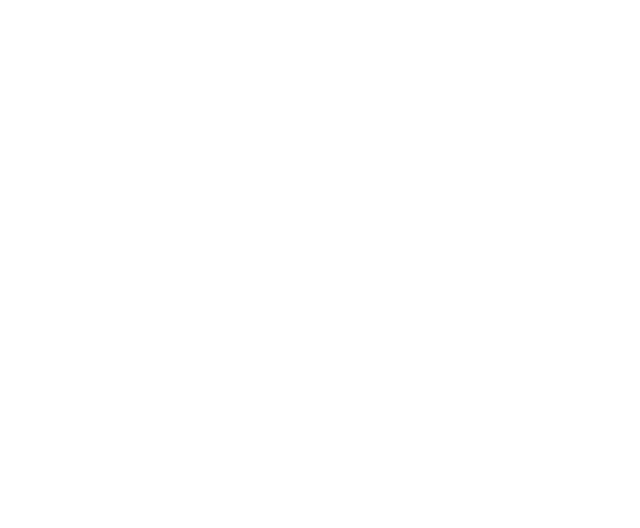
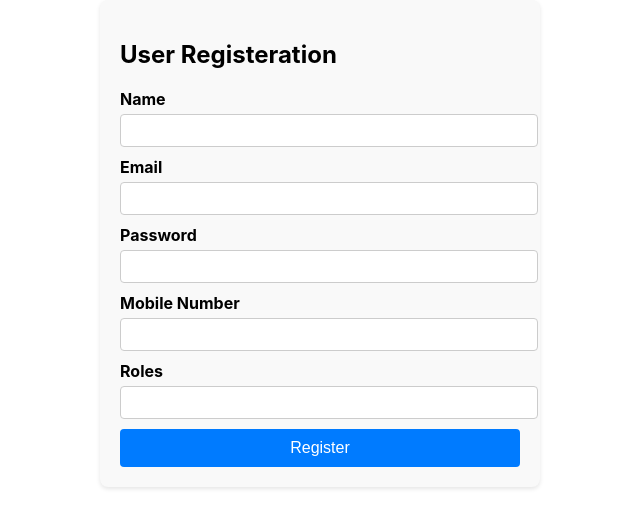
Before and after one commit to itsthamizh/zCartFrontend, a React (Create React App) app: page /registration in a window 1280 px wide. Before the commit this address had no page. Shown: the top 528 px of the page, without its empty margins (320-960 px from the left). Built offline with nearby package versions, Linux system fonts and the light colour scheme.

Commit message:
add registration

```diff
--- a/src/App.js
+++ b/src/App.js
@@ -5,6 +5,7 @@
 
 import './App.css';
 import ListAllUsers from './components/users/ListAllUsers';
+import UserRegistration from './components/users/UserRegistration';
 
 const ROLES = {
   'User': 2001,
@@ -20,6 +21,7 @@
           <Route path="/" element={<Layout />} />
           <Route path="/login" element={<Login />} />
           <Route path='/list-all-users' element={<ListAllUsers/>}/>
+          <Route path='/registration' element={<UserRegistration/>}/>
       </Routes>
     </BrowserRouter>
   );
--- /dev/null
+++ b/src/components/users/UserRegistration.js
@@ -0,0 +1,103 @@
+import React, { useState } from 'react';
+import axios from 'axios';
+
+import '../../css/user/userRegistration.css';
+
+const UserRegistration = () => {
+  const [formData, setFormData] = useState({
+    name: '',
+    username: '',
+    password: '',
+    mobileNumber : '',
+    roles : ''
+  });
+
+  const handleChange = (e) => {
+    const { name, value } = e.target;
+    setFormData({
+      ...formData,
+      [name]: value,
+    });
+  };
+
+  const handleSubmit = async (e) => {
+    e.preventDefault();
+
+    try {
+        const response = await axios.post('/api/users/register', formData);
+
+        if (response.status === 200) {
+          alert('User registered successfully');
+        } else {
+          throw new Error('Error registering user');
+        }
+      } catch (error) {
+        console.error('Error:', error);
+        alert('Error registering user');
+      }
+  };
+
+  return (
+    <div className="registration-form">
+      <h2>User Registeration</h2>
+      <form onSubmit={handleSubmit}>
+        <div className="form-group">
+          <label htmlFor="name">Name</label>
+          <input
+            type="text"
+            name="name"
+            value={formData.name}
+            onChange={handleChange}
+            required
+          />
+        </div>
+        <div className="form-group">
+        <label htmlFor="email">Email</label>
+        <input
+            type="email"
+            name="email"
+            value={formData.email}
+            onChange={handleChange}
+            required
+            pattern="[a-zA-Z0-9._%+-]+@[a-zA-Z0-9.-]+\.[a-zA-Z]{2,}"
+            title="Please enter a valid email address"
+        />
+        {/* <small className="text-muted">must be in @ </small> */}
+        </div>
+        <div className="form-group">
+          <label htmlFor="password">Password</label>
+          <input
+            type="password"
+            name="password"
+            value={formData.password}
+            onChange={handleChange}
+            required
+          />
+        </div>
+        <div className="form-group">
+          <label htmlFor="mobileNumber">Mobile Number</label>
+          <input
+            type="text"
+            name="mobileNumber"
+            value={formData.mobileNumber}
+            onChange={handleChange}
+            required
+          />
+        </div>
+        <div className="form-group">
+          <label htmlFor="roles">Roles</label>
+          <input
+            type="text"
+            name="roles"
+            value={formData.roles}
+            onChange={handleChange}
+            required
+          />
+        </div>
+        <button type="submit">Register</button>
+      </form>
+    </div>
+  );
+};
+
+export default UserRegistration;
--- /dev/null
+++ b/src/css/user/userRegistration.css
@@ -0,0 +1,42 @@
+.registration-form {
+    max-width: 400px;
+    margin: auto;
+    padding: 20px;
+    background-color: #f9f9f9;
+    border-radius: 8px;
+    box-shadow: 0 2px 4px rgba(0, 0, 0, 0.1);
+  }
+
+  .form-group {
+    margin-bottom: 10px;
+  }
+
+  label {
+    display: block;
+    font-weight: bold;
+    margin-bottom: 5px;
+  }
+
+  input {
+    width: 100%;
+    padding: 8px;
+    border: 1px solid #ccc;
+    border-radius: 4px;
+  }
+
+  button {
+    display: block;
+    width: 100%;
+    padding: 10px;
+    background-color: #007bff;
+    color: #fff;
+    border: none;
+    border-radius: 4px;
+    cursor: pointer;
+    font-size: 16px;
+    margin-top: 10px;
+  }
+
+  button:hover {
+    background-color: #0056b3;
+  }
```
